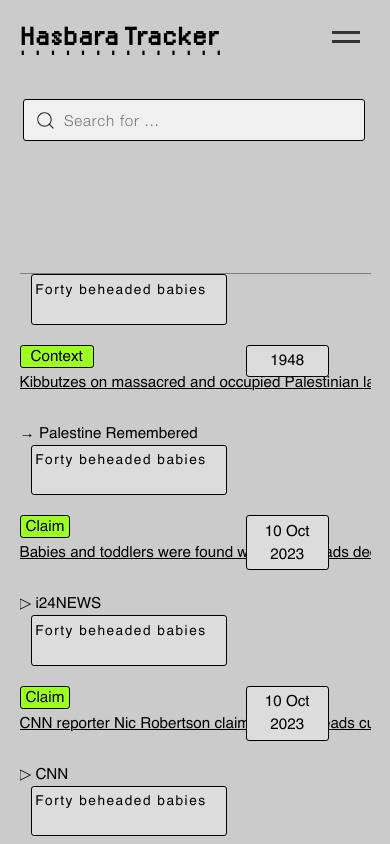
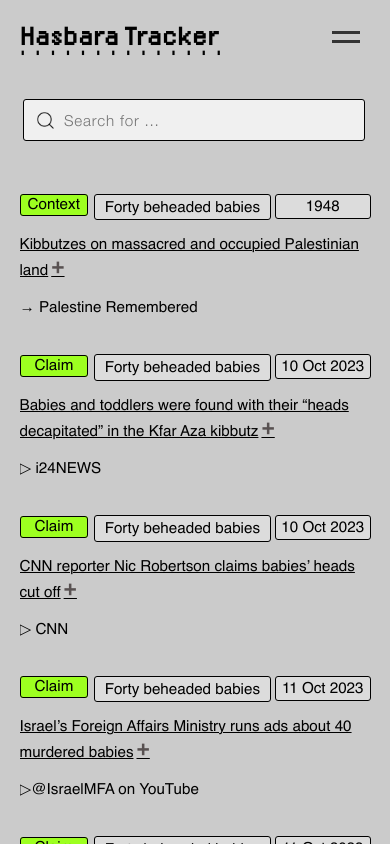
Before and after one commit to tamtzekin/hasbara-tracker, a React (Create React App) app: page / in a window 390 px wide. Shown: the top 844 px of the page. Built offline with nearby package versions, Linux system fonts and the light colour scheme.

Commit message:
detabled, laid out neater

```diff
--- a/src/components/Tracker.css
+++ b/src/components/Tracker.css
@@ -340,6 +340,10 @@ ul {
         padding: 8px;
     }
 
+    .claim-tag {
+        padding: 0.7% 4% 0.7% 4%;
+    }
+
     /* claim tag  */
     .custom-cell-3 {
         margin: 0 0 0 0;
@@ -355,48 +359,48 @@ ul {
     }
 
     .context-tag {
-        /* margin: 0 0 0 5%; */
-        padding-left: 10px;
-        padding-right: 10px;
+        padding: 0.7% 2% 0.7% 2%;
     }
 
     .date {
         font-size: 1em;
-        padding: 3.5px;
         vertical-align: 0;
         background: #dcdcdc;
         border: 0.5px solid black;
         border-radius: 3px;
-        margin-left: 1.5%;
-        width: 7%;
-        right: 1%;
+        width: 24%;
         position: absolute;
-        left: 20%;
+        right: 5%;
       }
 
-    /* claim-type-label */
     .claim {
-        font-size: 0.9em;
+        font-size: 1em;
+        letter-spacing: 0;
         border: 0.5px solid black;
-        padding: 3.5px;
-        margin-bottom: 20px;
-        margin-left: 1.5%;
+        padding: 0.2% 1% 0.2% 1%;
+        margin-left: 19%;
         vertical-align: 0;
         border-radius: 3px;
         background: #dcdcdc;
-        width: 25%;
+        width: 43%;
         font-style: normal;
-        height: 40px;
-        padding-bottom: 5px;
         vertical-align: center;
-        top: 20%;
+        text-align: center;
+        position: absolute;
+    }
+
+    .data-cell.what {
+        margin-bottom: 5%;
+    }
+
+    .data-row {
+        margin-bottom: 10%;
     }
 
     .debunk-tag {
         font-size: 1em;
         padding-left: 7px;
         padding-right: 7px;
-        margin: 0 0 0 0;
         width: 20%;
         text-align: center;
     }
--- a/src/components/Tracker.js
+++ b/src/components/Tracker.js
@@ -292,46 +292,20 @@ export default function Tracker() {
                 </ul>
             </div>
             </>
+
             ) : (
 
-            <table {...getTableProps()}>
-            <thead>
-                {/* Map the headers out */}
-                {headerGroups.map((headerGroup) => (
-                    <tr {...headerGroup.getHeaderGroupProps()}>
-                        {headerGroup.headers.map((column) => (
-
-                // Add sorting function to the Date column
-                    <th
-                        {...column.getHeaderProps(
-                            column.id === 'date' ? column.getSortByToggleProps() : {}
-                        )}
-
-                        style={{
-                            color: 'black',
-                            cursor: column.id === 'date' ? 'ns-resize' : 'auto',
-                        }}
-                    >
-                        {column.render('Header')}
-                        {column.id === 'date' && column.isSorted ? (column.isSortedDesc ? ' ▼' : ' ▲') : ''}
-                    </th>
-                ))}
-                </tr>
-            ))}
-            </thead>
-
-            {/* Fetch + fill out all the body cell props */}
-            <tbody {...getTableBodyProps()}>
+            <div {...getTableBodyProps()}>
                 {rows.map((row) => {
                     prepareRow(row);
 
 
 return (
-    <div key={row.id} className="plain-text-row">
+    <div key={row.id} className="data-row" style={{display: 'block', alignItems: 'center'}}>
       {row.cells.map((cell, index) => (
         <div
           key={cell.column.id}
-          className={`plain-text-cell ${cell.column.Header.toLowerCase()}`}
+          className={`data-cell ${cell.column.Header.toLowerCase()}`}
         >
           {cell.render('Cell')}
         </div>
@@ -340,39 +314,8 @@ return (
   );
 
 
-
-                        return (
-                        <tr
-                            {...row.getRowProps()}>
-                            {row.cells.map((cell, index) => (
-                                <td
-                                    {...cell.getCellProps()}
-                                        className={`custom-cell-${index}`} // gives each cell its own class, for styling
-                                        style={{
-                                            // padding: '20px',
-                                            padding: 'inherit',
-                                            // borderBottom: 'solid 1px gray',
-                                            // overflow: 'hidden',
-                                            width: 'inherit',
-
-                                            // Fix the size of each column
-                                            // width:
-                                                // index === 0 ? '30px' :
-                                                // index === 1 ? '80px' :
-                                                // index === 2 ? '20px' :
-                                                // index === 3 ? '600px' :
-                                                // '130px',
-                                        }}
-                                >
-                                    {cell.render('Cell')}
-                                </td>
-                            ))}
-                        </tr>
-                    );
-
                 })}
-            </tbody>
-            </table>
+            </div>
             )}
             </div>
 
```
